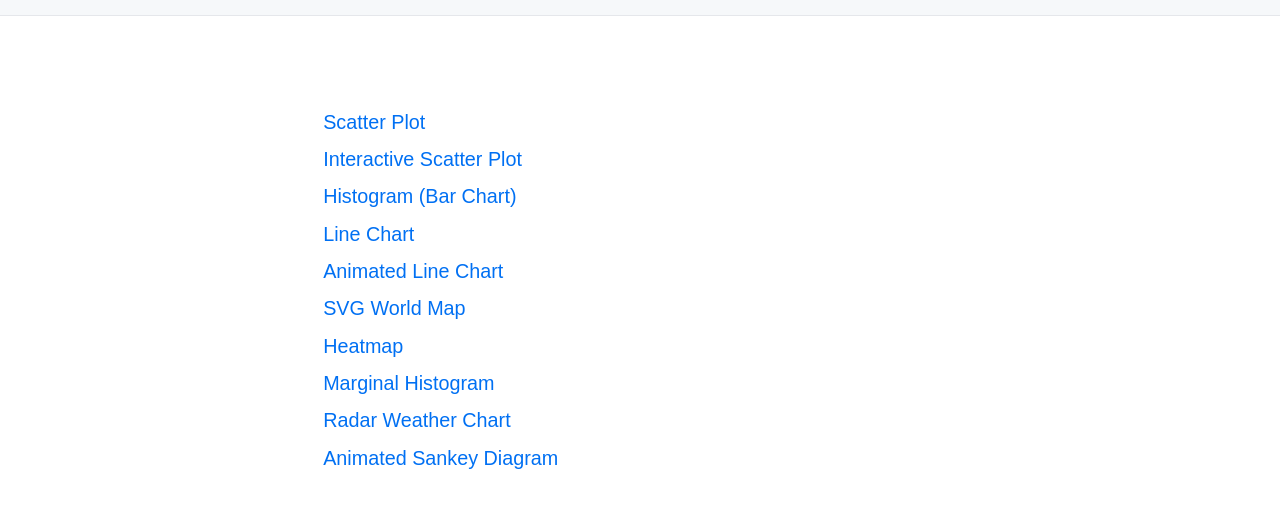
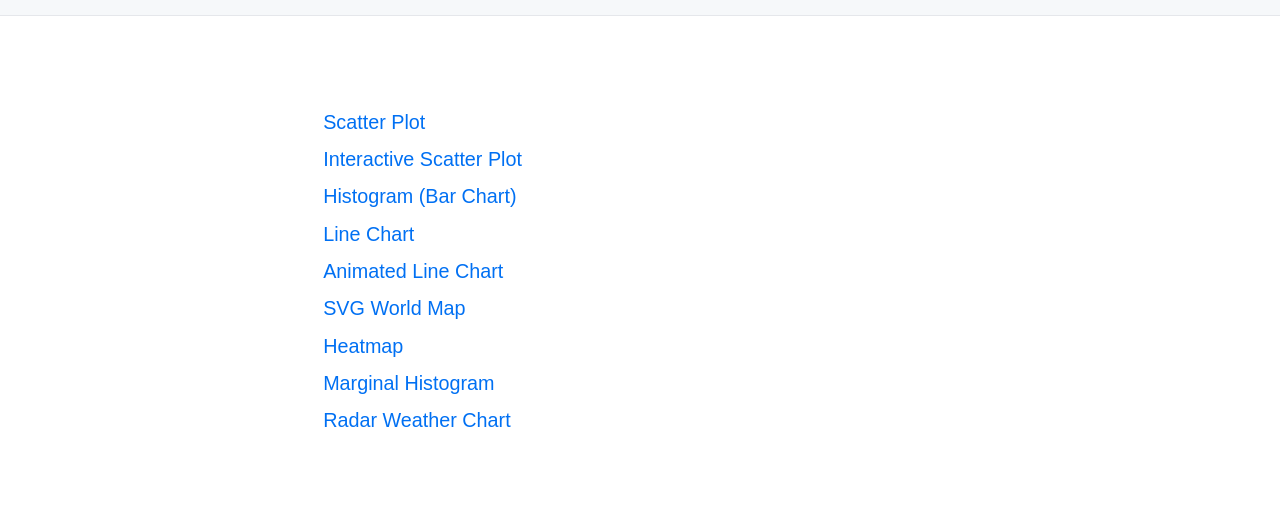
Before and after one commit to chrisvaillancourt/d3-examples, a website with bundled scripts: page src/index.html in a window 1280 px wide. Shown: the part 105-612 px from the top of the page. Built offline with nearby package versions, Linux system fonts and the light colour scheme; a web font is replaced by a local one.

Commit message:
removed sankey diagram from home nav

```diff
--- a/src/index.html
+++ b/src/index.html
@@ -30,7 +30,7 @@
         <li><a href="./marginal-histogram/">Marginal Histogram</a></li>
         <li><a href="./radar-weather-chart/">Radar Weather Chart</a></li>
         <li>
-          <a href="./animated-sankey-diagram/">Animated Sankey Diagram</a>
+          <!-- <a href="./animated-sankey-diagram/">Animated Sankey Diagram</a> -->
         </li>
         <!--  -->
       </ul>
```
